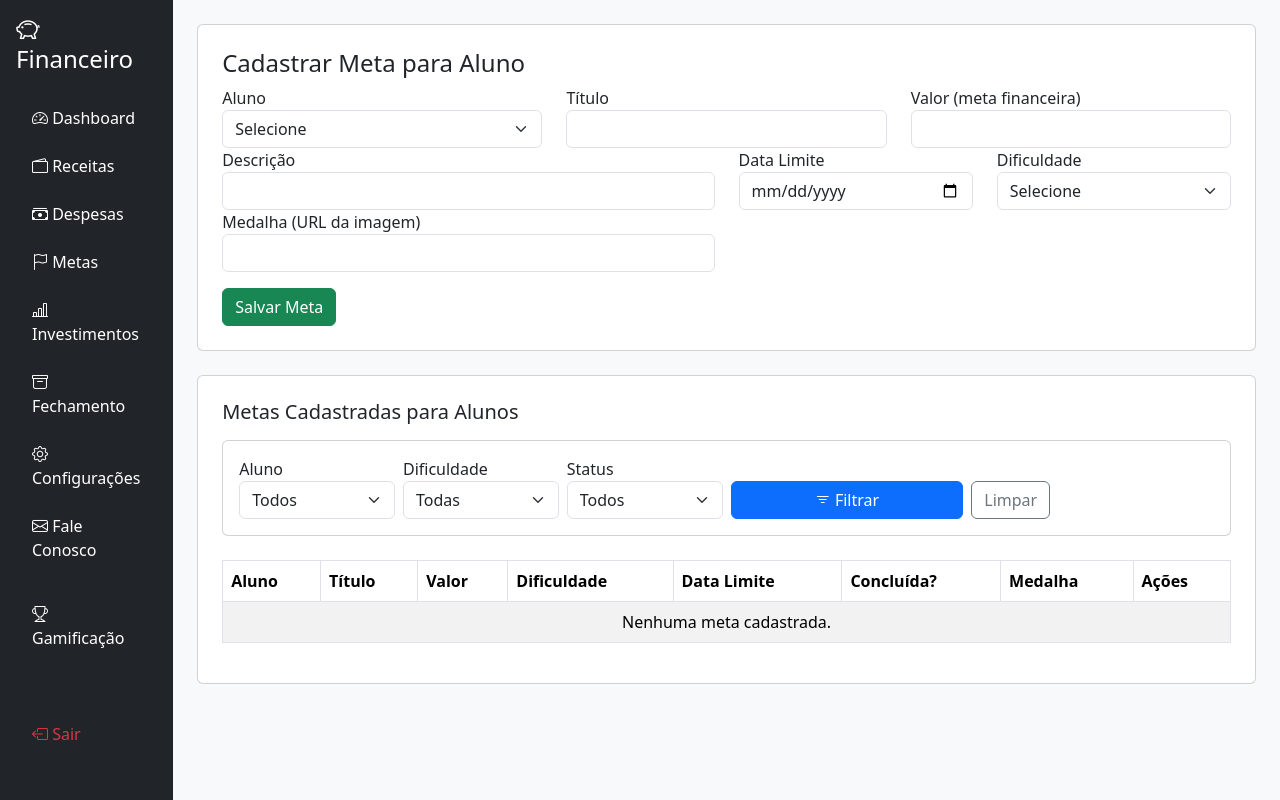
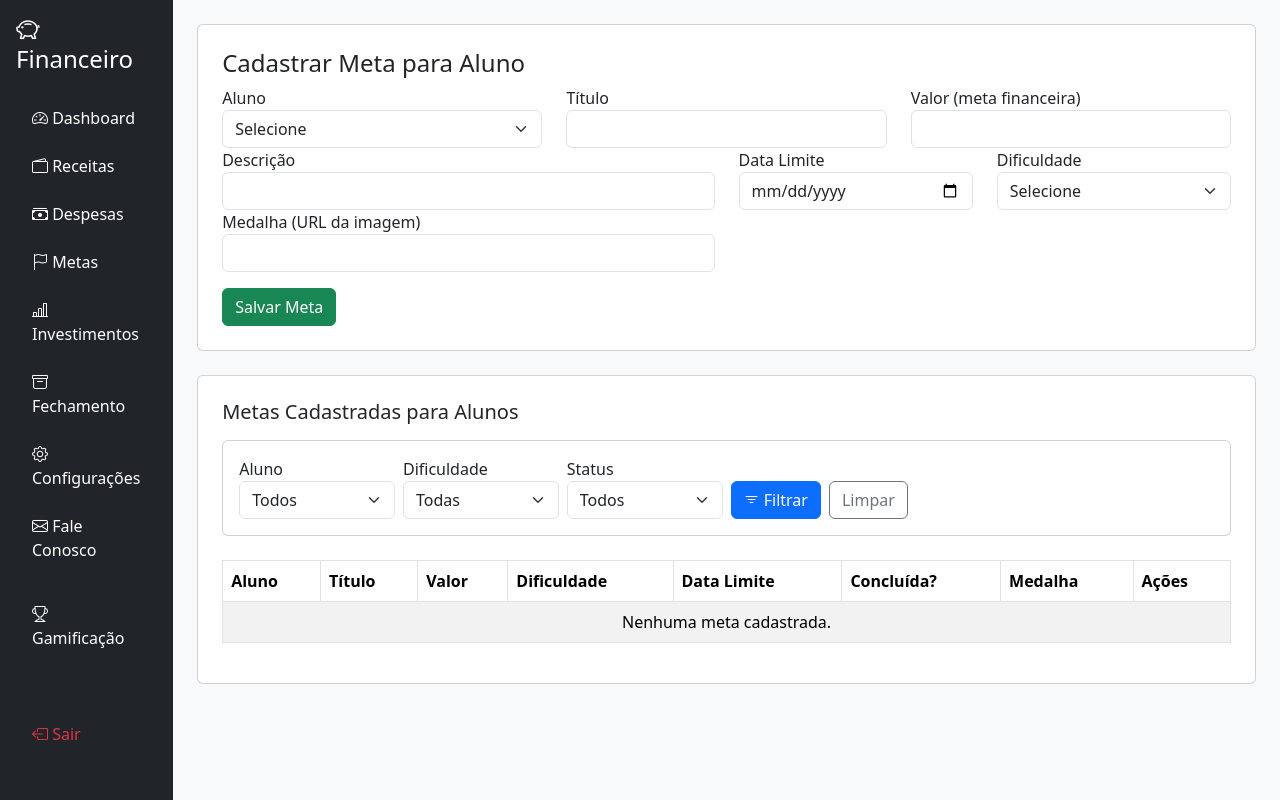
Before and after one commit to Diego-Fontenele/GestaoFinanceira, a PHP site: page /gamificacao_mentor.php in a window 1280 px wide. Run offline with PHP 8.4, Linux system fonts and the light colour scheme; the visitor is signed in with stand-in values (Sample User, id 1); data that the repository does not hold is empty; some libraries are stand-ins or nearby versions.

Commit message:
Criando a parte de gamificação

```diff
--- a/gamificacao_mentor.php
+++ b/gamificacao_mentor.php
@@ -204,7 +204,7 @@
                     </div>
 
                     <div class="col-md-4 d-flex gap-2">
-                        <button type="submit" class="btn btn-primary w-100">
+                        <button type="submit" class="btn btn-primary">
                             <i class="bi bi-filter"></i> Filtrar
                         </button>
                         <a href="gamificacao_mentor.php" class="btn btn-outline-secondary">Limpar</a>
```
